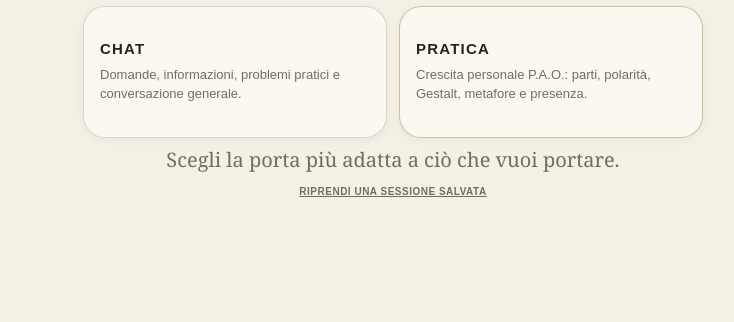
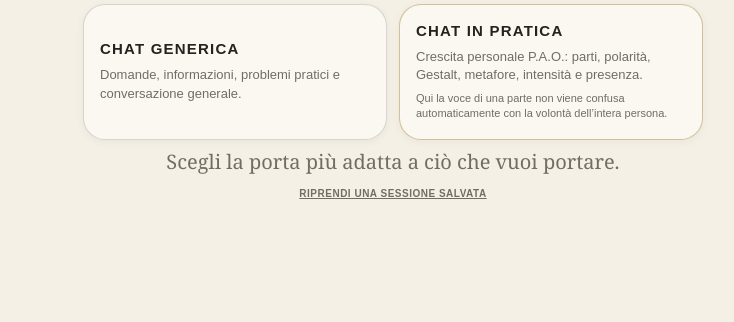
Before and after one commit to lucapaolizzi/PRATICA-PAO, a plain HTML site: page agente/silver/index.html in a window 1280 px wide. Shown: the part 478-800 px from the top of the page, without its empty margins (247-981 px from the left). Drawn offline with Linux system fonts and the light colour scheme.

Commit message:
Add files via upload

```diff
--- a/agente/silver/index.html
+++ b/agente/silver/index.html
@@ -733,6 +733,14 @@ body.mode-selected .mode-chooser{
   }
 }
 
+
+.mode-door small{
+  display:block;
+  margin-top:7px;
+  color:var(--muted);
+  font:11px/1.35 Arial,Helvetica,sans-serif;
+}
+
 </style>
 </head>
 <body>
@@ -756,13 +764,13 @@ body.mode-selected .mode-chooser{
 
       <div class="mode-chooser" id="modeChooser" aria-label="Scegli la modalità di Silver">
         <button class="mode-door" id="chatDoor" type="button">
-          <strong>CHAT</strong>
+          <strong>CHAT GENERICA</strong>
           <span>Domande, informazioni, problemi pratici e conversazione generale.</span>
         </button>
 
         <button class="mode-door practice" id="practiceDoor" type="button">
-          <strong>PRATICA</strong>
-          <span>Crescita personale P.A.O.: parti, polarità, Gestalt, metafore e presenza.</span>
+          <strong>CHAT IN PRATICA</strong>
+          <span>Crescita personale P.A.O.: parti, polarità, Gestalt, metafore, intensità e presenza.<br><small>Qui la voce di una parte non viene confusa automaticamente con la volontà dell’intera persona.</small></span>
         </button>
       </div>
 
@@ -963,8 +971,8 @@ function chooseSilverMode(mode){
 
   modeBadge.hidden = false;
   modeBadge.textContent = selectedMode === 'practice'
-    ? 'PRATICA P.A.O.'
-    : 'CHAT';
+    ? 'CHAT IN PRATICA'
+    : 'CHAT GENERICA';
 
   openingQuestion.textContent = 'Da dove vuoi cominciare?';
   openingGentle.textContent = selectedMode === 'practice'
@@ -2024,7 +2032,7 @@ form.addEventListener('submit', async e=>{
   const hasAttachments=pendingAttachments.length > 0;
 
   if(!selectedMode){
-    openingQuestion.textContent = 'Scegli prima CHAT oppure PRATICA.';
+    openingQuestion.textContent = 'Scegli prima CHAT GENERICA oppure CHAT IN PRATICA.';
     return;
   }
 
```
